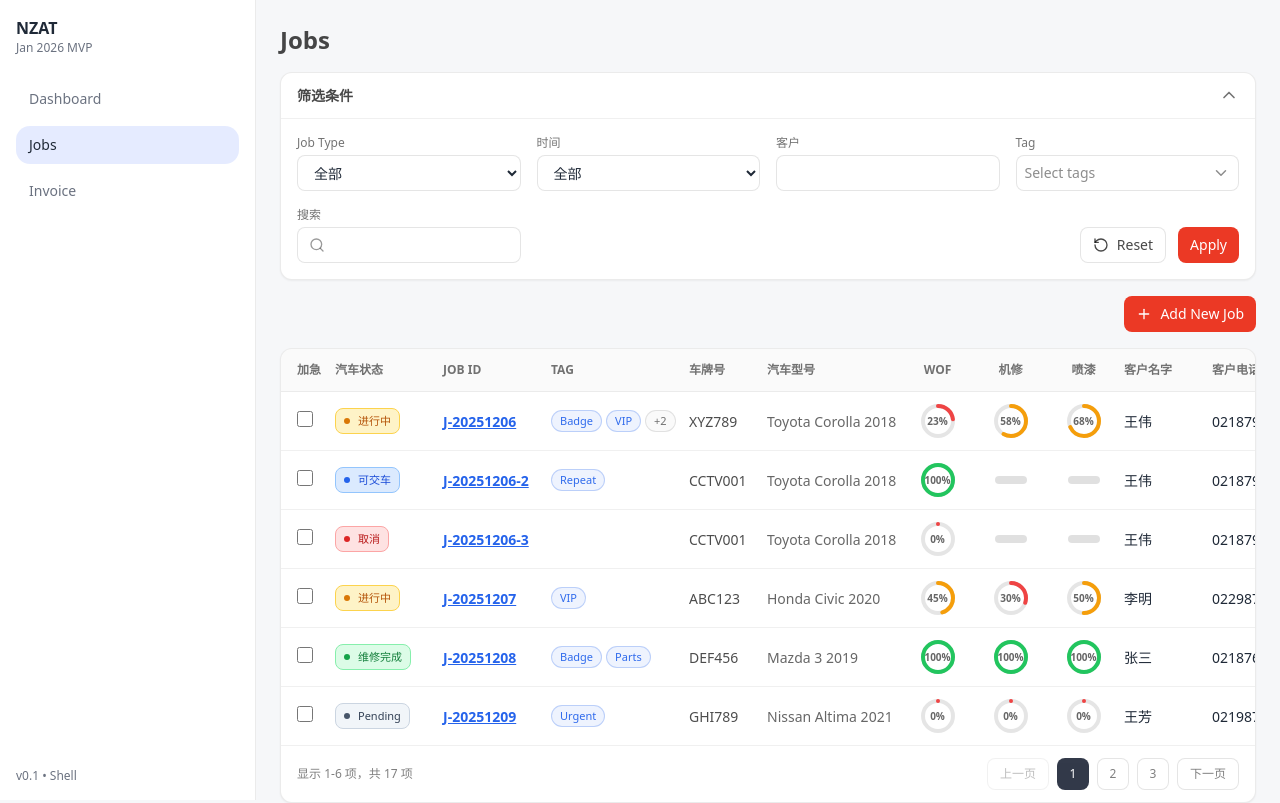
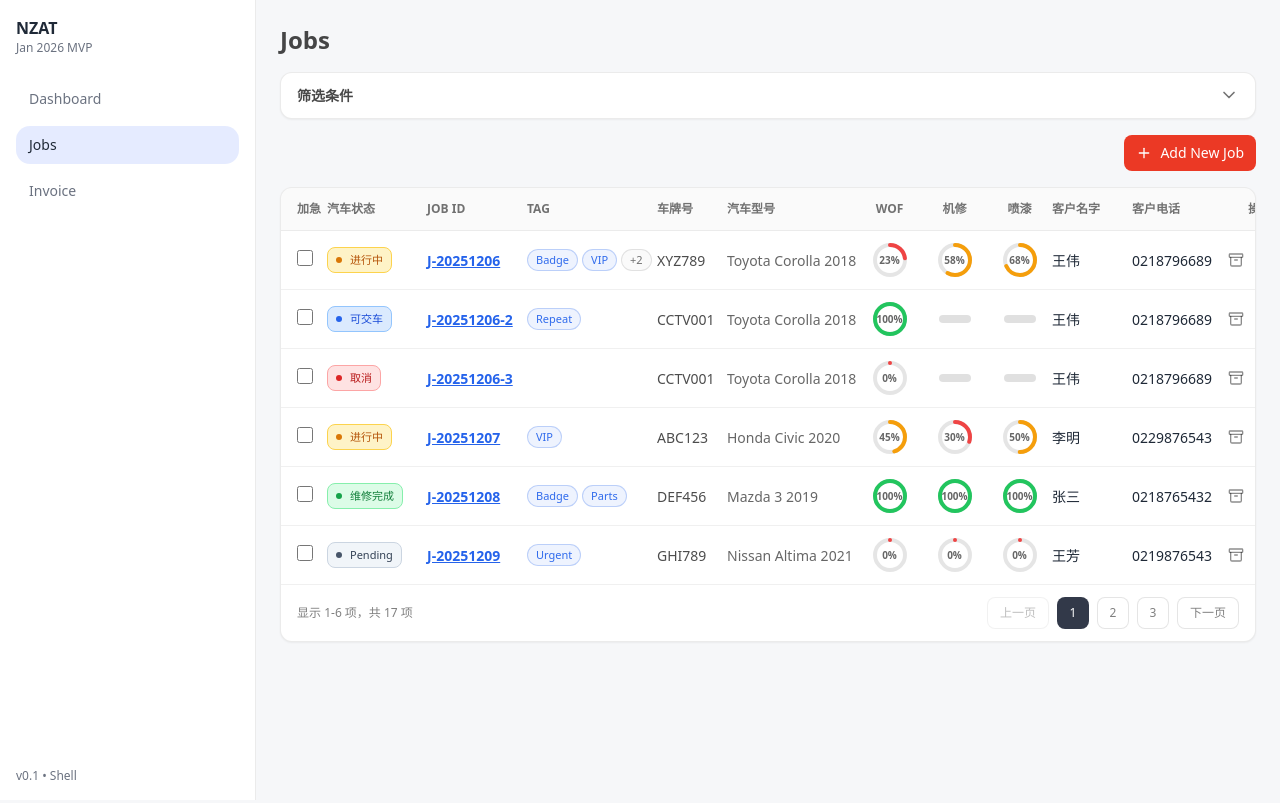
Before and after one commit to 6186127/nzat-Jan2026, a React (Vite) app in the folder apps/shell/: page /jobs in a window 1280 px wide. Built offline with nearby package versions, Linux system fonts and the light colour scheme.

Commit message:
jobs page- change table gap at lg screen remove apply btn at filter section

```diff
--- a/apps/shell/src/pages/JobsPage.tsx
+++ b/apps/shell/src/pages/JobsPage.tsx
@@ -498,7 +498,7 @@ export function JobsPage() {
     const [selectedIds, setSelectedIds] = useState<Set<string>>(new Set());
     const [currentPage, setCurrentPage] = useState(1);
     const pageSize = 6;
-     const [isFilterOpen, setIsFilterOpen] = useState(true);
+     const [isFilterOpen, setIsFilterOpen] = useState(false);
     // 计算日期范围
     const getDateRange = () => {
         const today = new Date();
@@ -809,7 +809,7 @@ export function JobsPage() {
                                                 >
                                                     Reset
                                                 </Button>
-                                                <Button variant="primary">Apply</Button>
+
                                             </div>
                                         </div>
                                     </div>
@@ -833,7 +833,7 @@ export function JobsPage() {
                         {/* header */}
 
                         <div
-                            className={`grid ${gridCols} gap-2 px-4 py-3 text-[12px] font-semibold
+                            className={`grid ${gridCols} w-full justify-between gap-0 px-4 py-3 text-[12px] font-semibold
   text-[rgba(0,0,0,0.55)] bg-[rgba(0,0,0,0.02)]
   border-b border-[rgba(0,0,0,0.06)]`}
                         >
@@ -864,7 +864,7 @@ export function JobsPage() {
                                 // } hover:bg-[rgba(0,0,0,0.02)]`}
                                 >
                                     <div
-                                        className={`grid ${gridCols} gap-2 px-4 py-3 items-center border-b border-[rgba(0,0,0,0.06)] ${isSelected ? "bg-[rgba(244,63,94,0.08)]" : "bg-white"
+                                        className={`grid ${gridCols} w-full justify-between gap-0 px-4 py-3 items-center border-b border-[rgba(0,0,0,0.06)] ${isSelected ? "bg-[rgba(244,63,94,0.08)]" : "bg-white"
                                             } hover:bg-[rgba(0,0,0,0.02)]`}
                                     >
 
```
